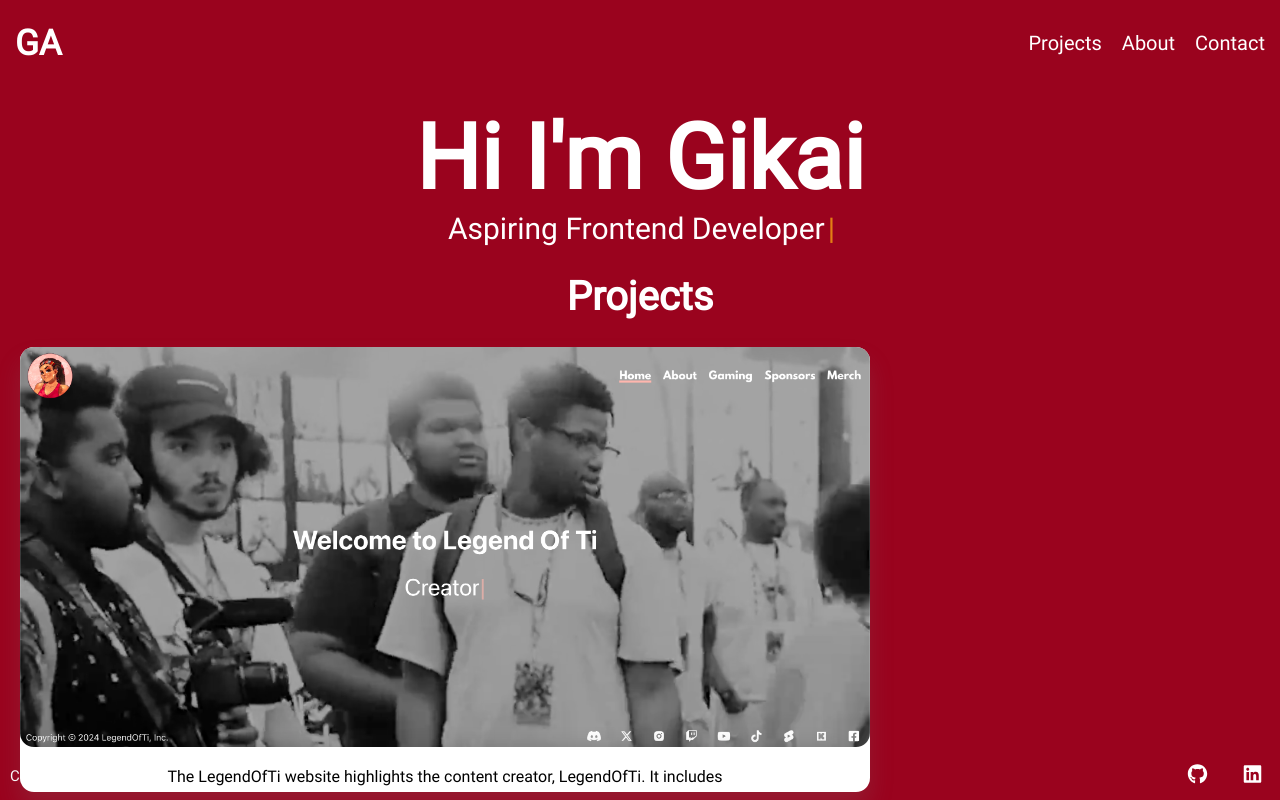
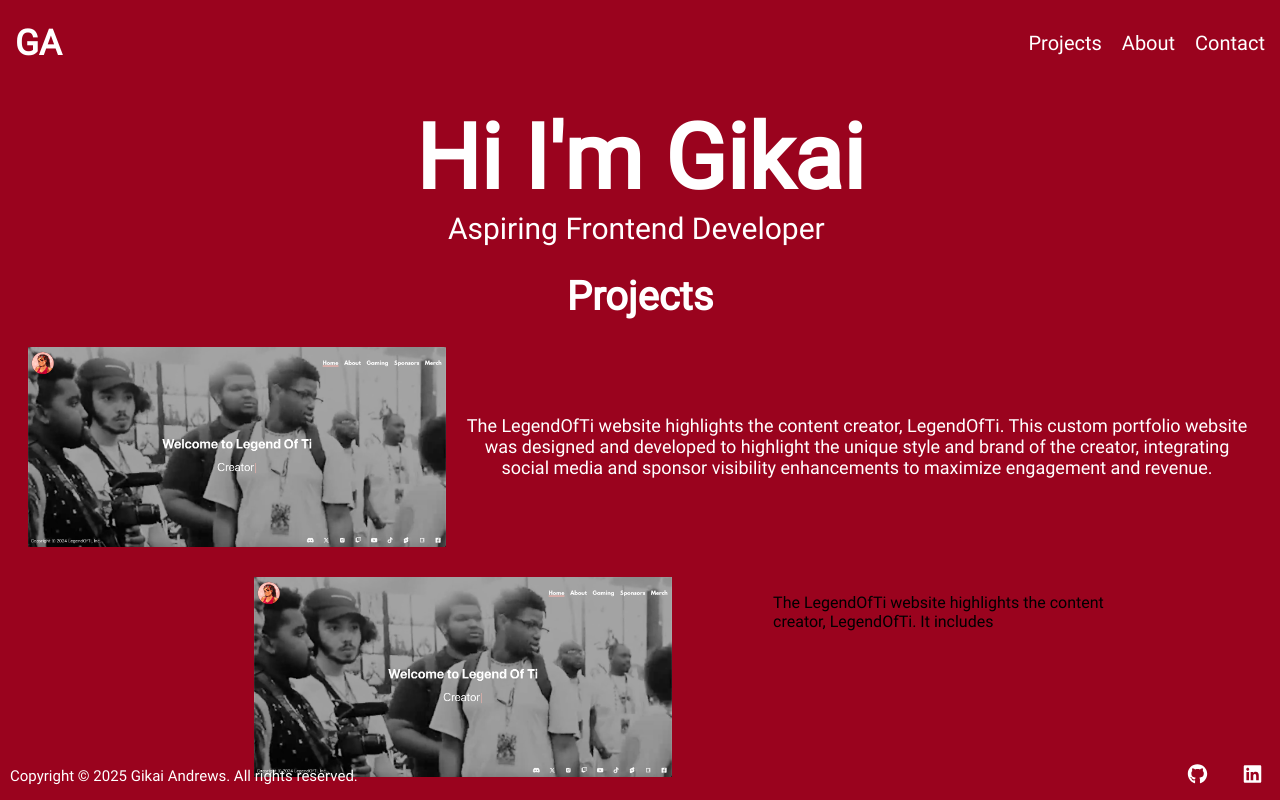
Before and after one commit to GikaiA/gikai-portfolio, a React (Vite) app in the folder gikai-portfolio/: page / in a window 1280 px wide. Shown: the top 800 px of the page. Built offline with nearby package versions, Linux system fonts and the light colour scheme.

Commit message:
updated layout of project section

```diff
--- a/gikai-portfolio/src/Footer/Footer.css
+++ b/gikai-portfolio/src/Footer/Footer.css
@@ -8,6 +8,7 @@
     color: white;
     text-align: center;
     justify-content: space-between;
+    z-index: 1;
   }
 
   .copyright-section {
--- a/gikai-portfolio/src/Home/Home.css
+++ b/gikai-portfolio/src/Home/Home.css
@@ -1,11 +1,10 @@
-.home-section{
+.home-section {
   display: block;
   width: 100%;
   min-height: 100vh;
   padding: 20px;
   box-sizing: border-box;
 }
-
 
 .home {
   display: block;
@@ -41,11 +40,11 @@
   display: flex;
   flex-flow: row wrap;
   align-items: center;
-  justify-content: space-between;
+  justify-content: center;
   gap: 30px;
 }
 
-.projects-title{
+.projects-title {
   display: flex;
   justify-content: center;
   color: white;
@@ -53,13 +52,16 @@
 }
 
 .image {
-  height: 100%;
-  width: 850px;
-  object-fit: cover;
-  border-radius: 14px;
+  display: block;
+  width: 100%;
+  height: 200px; /* Adjust image size */
+  object-fit: contain; /* Ensures image fits without stretching */
+  border-radius: 10px;
 }
 .card {
-  color: #000;
+  display: flex;
+  transition: 0.3s;
+  /* color: #000;
   background-color: #fff;
   padding-bottom: 45px;
   box-shadow: 0 15px 25px #817c7c33;
@@ -69,4 +71,20 @@
   text-align: center;
   margin-bottom: 30px;
   height: 400px;
+  overflow: hidden;  */
 }
+
+.card:hover {
+  transform: translateY(-10px);
+}
+
+.project-bio {
+  font-size: 18px; /* Reduce text size */
+  flex-grow: 1;
+  overflow-y: auto; /* Enables scrolling if text overflows */
+  padding: 10px;
+  max-height: 150px; /* Limits how much space the text can take */
+  margin: auto;
+  text-align: center;
+  color: white;
+}
--- a/gikai-portfolio/src/Home/Home.jsx
+++ b/gikai-portfolio/src/Home/Home.jsx
@@ -1,7 +1,7 @@
 import React from "react";
 import "./Home.css";
 import { Typewriter } from "react-simple-typewriter";
-import legendofti from '../images/legendofti.png'
+import legendofti from "../images/legendofti.png";
 
 function Home() {
   return (
@@ -28,22 +28,46 @@
           </p>
         </div>
       </div>
-      <div className="projects">
-        <h1 className="projects-title" id="projects">
+      <div className="projects" id="projects">
+        <h1 className="projects-title">
           Projects
         </h1>
         <div className="projects-section">
           <div className="card">
-            <img src={legendofti} alt="legendofti-thumbnail" className="image"></img>
-            <p>The LegendOfTi website highlights the content creator, LegendOfTi. It includes </p>
+            <img
+              src={legendofti}
+              alt="legendofti-thumbnail"
+              className="image"
+            ></img>
+            <p className="project-bio">
+              The LegendOfTi website highlights the content creator, LegendOfTi.
+              This custom portfolio website was designed and developed to
+              highlight the unique style and brand of the creator, integrating
+              social media and sponsor visibility enhancements to maximize
+              engagement and revenue.
+            </p>
           </div>{" "}
           <div className="card">
-            <img src={legendofti} alt="legendofti-thumbnail" className="image"></img>
-            <p>The LegendOfTi website highlights the content creator, LegendOfTi. It includes </p>
+            <img
+              src={legendofti}
+              alt="legendofti-thumbnail"
+              className="image"
+            ></img>
+            <p>
+              The LegendOfTi website highlights the content creator, LegendOfTi.
+              It includes{" "}
+            </p>
           </div>{" "}
           <div className="card">
-            <img src={legendofti} alt="legendofti-thumbnail" className="image"></img>
-            <p>The LegendOfTi website highlights the content creator, LegendOfTi. It includes </p>
+            <img
+              src={legendofti}
+              alt="legendofti-thumbnail"
+              className="image"
+            ></img>
+            <p>
+              The LegendOfTi website highlights the content creator, LegendOfTi.
+              It includes{" "}
+            </p>
           </div>{" "}
         </div>
       </div>
--- a/gikai-portfolio/src/Navbar/Navbar.jsx
+++ b/gikai-portfolio/src/Navbar/Navbar.jsx
@@ -12,7 +12,7 @@
       </div>
       <ul className={isOpen ? "nav-menu open" : "nav-menu"}>
         <li>
-          <a href="#" className="nav-item">Projects</a>
+          <a href="#projects" className="nav-item">Projects</a>
         </li>
         <li>
           <a href="/services" className="nav-item">About</a>
```
Also changed, not shown: 1 other file (tests, documents, lock files or other folders).
